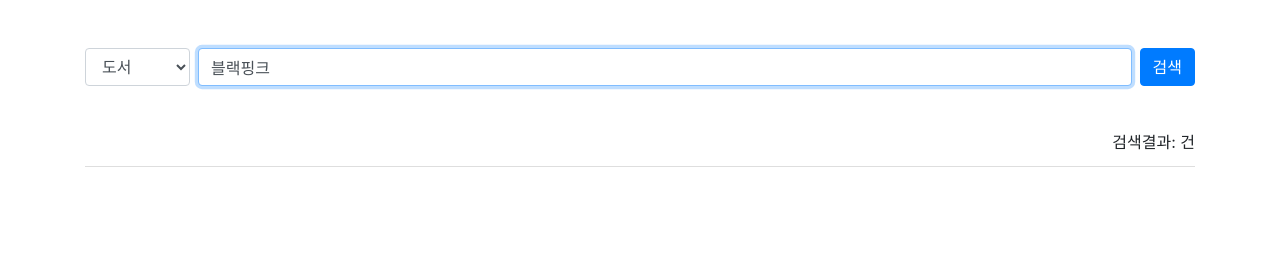
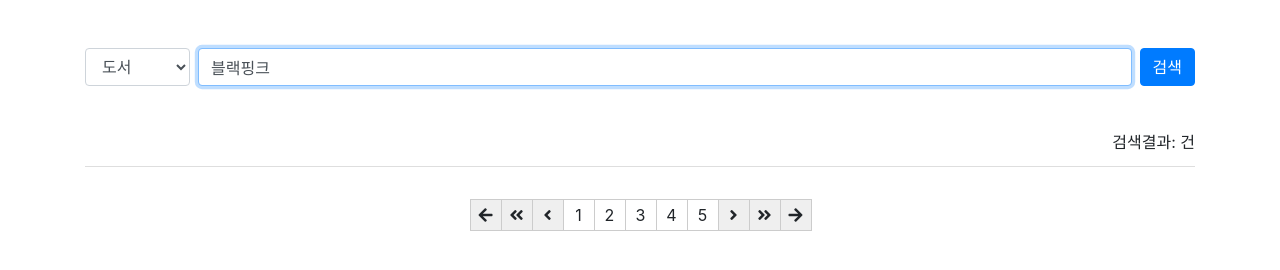
Before and after one commit to booldook/2021-sc-app-11-ajax, a plain HTML site: page html/02.search.html in a window 1280 px wide. Drawn offline with Linux system fonts and the light colour scheme.

Commit message:
pager 만들기 시작

```diff
--- a/css/02.search.css
+++ b/css/02.search.css
@@ -58,7 +58,10 @@
 .lists.cafe .list .contents .link {font-size: 1em; color: #03378a; margin-bottom: .325em; display: inline-block;}
 .lists.cafe .list .contents .dt {font-size: .875em; color: #999; display: block;}
 
-
+.pager-wrap {display: flex; justify-content: center; margin: 2em 0;}
+.pager-wrap a {width: 32px; height: 32px; border: 1px solid #ccc; text-align: center; line-height: 30px; margin-right: -1px; text-decoration: none;}
+.pager-wrap .bt-page.active {background-color: #333; color: #fff;}
+.pager-wrap a:not(.bt-page) {background-color: #efefef;}
 
 .modal-wrapper {position: fixed; top: 0; left: 0; width: 100%; height: 100vh; z-index: 2; background-color: rgba(0, 0, 0, .8); display: flex; justify-content: center; align-items: center;}
 .modal-wrapper .modal-wrap {background-color: #fff;}
--- a/html/02.search.html
+++ b/html/02.search.html
@@ -35,6 +35,19 @@
 		<ul class="lists book">
 
 		</ul>
+		<div class="pager-wrap">
+			<a href="#" class="bt-first"><i class="fa fa-arrow-left"></i></a>
+			<a href="#" class="bt-pager-prev"><i class="fa fa-angle-double-left"></i></a>
+			<a href="#" class="bt-prev"><i class="fa fa-angle-left"></i></a>
+			<a href="#" class="bt-page">1</a>
+			<a href="#" class="bt-page">2</a>
+			<a href="#" class="bt-page">3</a>
+			<a href="#" class="bt-page">4</a>
+			<a href="#" class="bt-page">5</a>
+			<a href="#" class="bt-next"><i class="fa fa-angle-right"></i></a>
+			<a href="#" class="bt-pager-next"><i class="fa fa-angle-double-right"></i></a>
+			<a href="#" class="bt-last"><i class="fa fa-arrow-right"></i></a>
+		</div>
 	</div>
 	<div class="modal-wrapper" style="display: none;">
 		<div class="modal-wrap">
```
